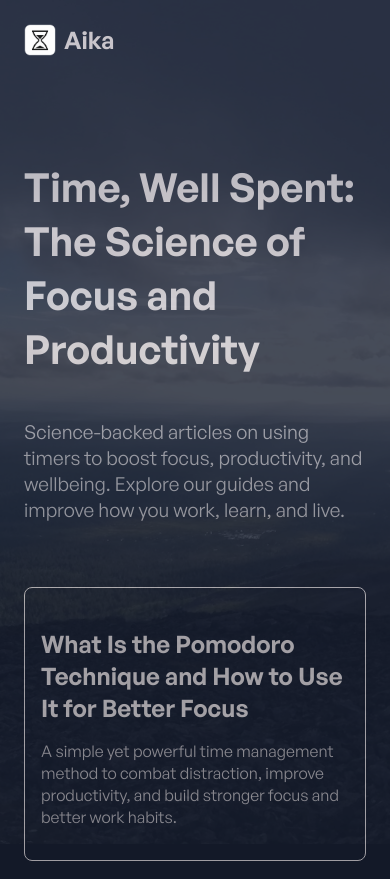
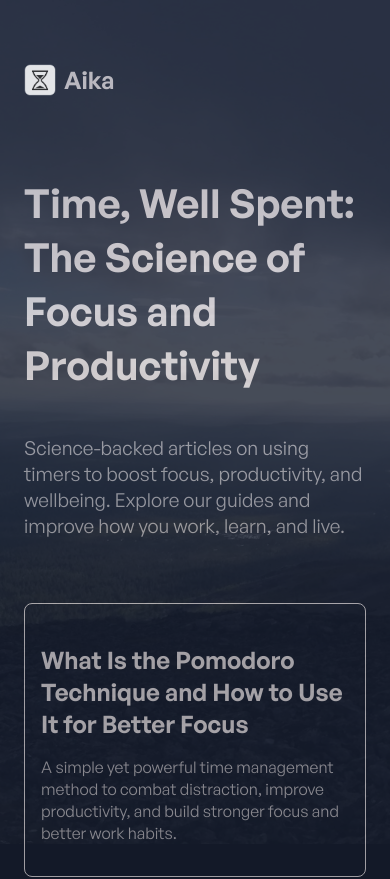
Before and after one commit to sund4e/timer, a Next.js app: page /articles in a window 390 px wide. Shown: the top 879 px of the page. Built offline with nearby package versions, Linux system fonts and the light colour scheme; no server answers.

Commit message:
Fix mobile

```diff
--- a/components/Page/Page.tsx
+++ b/components/Page/Page.tsx
@@ -4,14 +4,10 @@ import Head from 'next/head';
 import Logo from '../Logo/Logo';
 
 const Header = styled.header`
-  position: fixed;
-  top: 2rem;
-  left: 5rem;
-  z-index: 10;
+  padding-bottom: 3rem;
 
   @media (max-width: 768px) {
-    left: 1.5rem;
-    top: 1.5rem;
+    padding-bottom: 1rem;
   }
 `;
 
@@ -25,12 +21,11 @@ const PostContainer = styled.div`
   box-sizing: border-box;
   min-height: 100vh;
   width: 100%;
-  max-width: 1200px; /* Adjust this value as needed */
   margin: 0 auto;
-  padding: 5rem 2rem;
+  padding: 3rem 15rem 5rem;
 
   @media (max-width: 768px) {
-    padding: 6rem 1.5rem 3rem;
+    padding: 4rem 1.5rem 3rem;
   }
 `;
 
@@ -86,11 +81,13 @@ export const Page = ({
           />
         )}
       </Head>
-      <Header>
-        <Logo />
-      </Header>
       <Container>
-        <PostContainer>{children}</PostContainer>
+        <PostContainer>
+          <Header>
+            <Logo />
+          </Header>
+          {children}
+        </PostContainer>
       </Container>
     </>
   );
```
